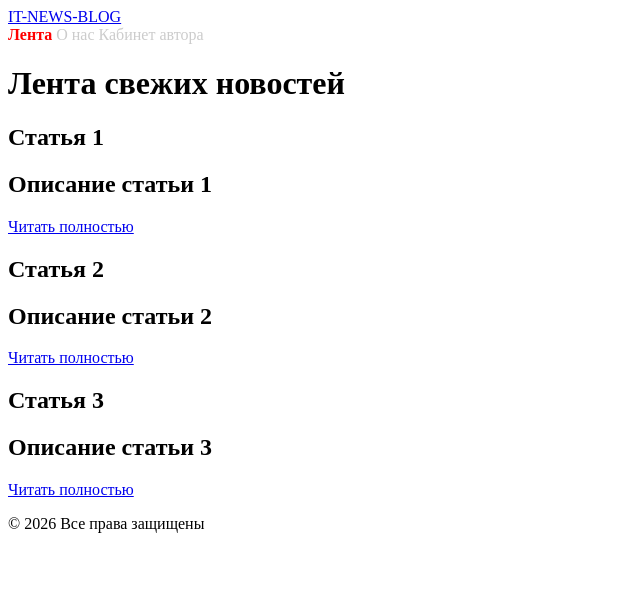
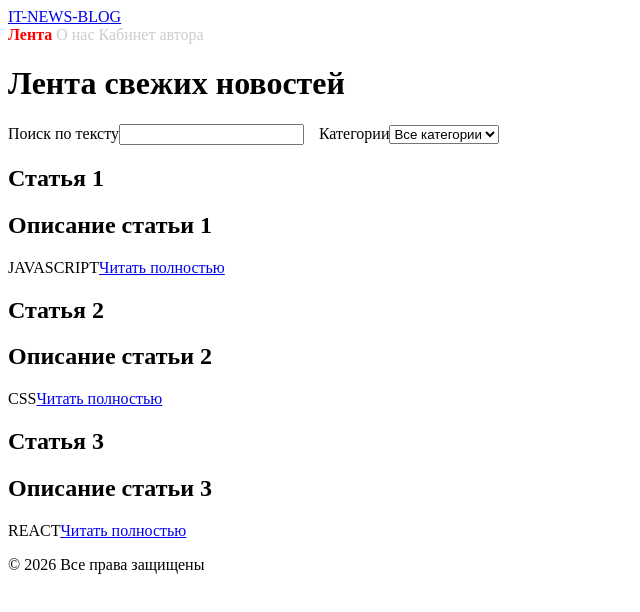
Before and after one commit to GrigoriySZ/ReactBlog, a React (Vite) app: page /news in a window 1280 px wide. Shown: the top 612 px of the page, without its empty margins (0-640 px from the left). Built offline with nearby package versions, Linux system fonts and the light colour scheme.

Commit message:
create filter&search

```diff
--- a/src/pages/NewsFeed.jsx
+++ b/src/pages/NewsFeed.jsx
@@ -1,27 +1,137 @@
-import { Link } from 'react-router-dom';
+import { Link, useSearchParams } from 'react-router-dom';
 
+// https:localhost/news?search=react&category=frontend
 const ARTICLE_DATA = [
     {
         id: 'future-of-js',
         title: 'Статья 1',
-        description: 'Описание статьи 1'
+        description: 'Описание статьи 1',
+        category: 'javascript'
     }, {
         id: 'css-modules',
         title: 'Статья 2',
-        description: 'Описание статьи 2'
+        description: 'Описание статьи 2',
+        category: 'css'
     }, {
         id: 'react-router-v6',
         title: 'Статья 3',
-        description: 'Описание статьи 3'
+        description: 'Описание статьи 3',
+        category: 'react'
     }
 ];
 
 function NewsFeed() {
+    // useSearchParams позволяет доставать параметры URL
+    const [searchParams, setSearchParams] = useSearchParams();
+    // Достаем текущее значение фильтров
+    const searchQuery = searchParams.get('search') || '';
+    const categoryQuery = searchParams.get('category') || '';
+
+    const hendleSearchChange = (event) => {
+        const text = event.target.value;
+        // Создаем копию параметров, чтобы не повредить изначальные данные
+        const newParams = new URLSearchParams(searchParams);
+
+        if (text) {
+            // Добавляем текст поиска в URL
+            newParams.set('search', text);
+        } else {
+            // На случай очищения поля
+            newParams.delete('search');
+        }
+        // Обновляем URL адрес
+        setSearchParams(newParams);
+    }
+
+    const handleCategoryChange = (event) => {
+        const category = event.target.value;
+        const newParams = new URLSearchParams(searchParams);
+
+        if (category) {
+            // Добавляем категорию в URL
+            newParams.set('category', category);
+        } else {
+            // Удаляем параметры при удалении
+            newParams.delete;
+        }
+        // Обновляем параметры
+        setSearchParams(newParams);
+    }
+
+    // ФИЛЬТРАЦИЯ НА ОСНОВЕ ПОЛУЧЕННЫХ ЗНАЧЕНИЙ
+    const filteredArticles = ARTICLE_DATA.filter((article) => {
+        // в нижнем регистре, в описании или названии
+        const matchesSearch =
+            article.title.toLowerCase().includes(searchQuery.toLowerCase()) ||
+            article.description.toLowerCase().includes(searchQuery.toLowerCase());
+
+        const matchesCategory = categoryQuery === '' || article.category === categoryQuery;
+        return matchesSearch && matchesCategory;
+    });
+
+    const handleResetFilters = () => {
+        // Сбрасываем фильтры URL
+        // Передаем пустой объект, URL становится /news
+        setSearchParams({});
+    }
+
     return (
         <>
             <h1>Лента свежих новостей</h1>
+            {/* БЛОК ФИЛЬТРОВ И ПОИСКА */}
+            <div style={{
+                display: 'flex',
+                gap: '15px',
+                alignItems: 'center'
+            }}>
+                {/* ПОЛЕ ПОИСКА ТЕКСТОВОЕ */}
+                <div>
+                    <label htmlFor="search-input">Поиск по тексту</label>
+                    <input
+                        type="text"
+                        id="search-input"
+                        value={searchQuery}
+                        onInput={hendleSearchChange}
+                    />
+                </div>
+                {/* ВЫПАДАЮЩИЙ СПИСОК КАТЕГОРИИ */}
+                <div>
+                    <label htmlFor="category-select">Категории</label>
+                    <select
+                        id="category-select"
+                        value={categoryQuery}
+                        onChange={handleCategoryChange}
+                    >
+                        <option value="">Все категории</option>
+                        <option value="javascript">JavaScript</option>
+                        <option value="css">CSS</option>
+                        <option value="react">React</option>
+                    </select>
+                </div>
+                {/* КНОПКА СБРОСА ПАРАМЕТРОВ */}
+                {(searchQuery || categoryQuery) && (
+                    <button onClick={handleResetFilters}>
+                        Сбросить фильтры
+                    </button>
+                )}
+            </div>
             <div>
-                {ARTICLE_DATA.map((article) => (
+                {filteredArticles.length > 0 ? (
+                    filteredArticles.map((article) => (
+                        <article key={article.id}>
+                            <h2>{article.title}</h2>
+                            <h2>{article.description}</h2>
+                            <span>{article.category.toUpperCase()}</span>
+                            <Link to={`/news/${article.id}`}>
+                                Читать полностью
+                            </Link>
+                        </article>
+                    ))
+                ) : (
+                    <p>По вашему запросу ничего не найдено</p>
+                )}
+                {/*
+                    {ARTICLE_DATA.map((article) => (
                     <article key={article.id}>
                         <h2>{article.title}</h2>
                         <h2>{article.description}</h2>
@@ -30,6 +140,7 @@ function NewsFeed() {
                         </Link>
                     </article>
                 ))}
+                 */}
             </div>
         </>
     );
```
Also changed, not shown: 1 other file (tests, documents, lock files or other folders).
